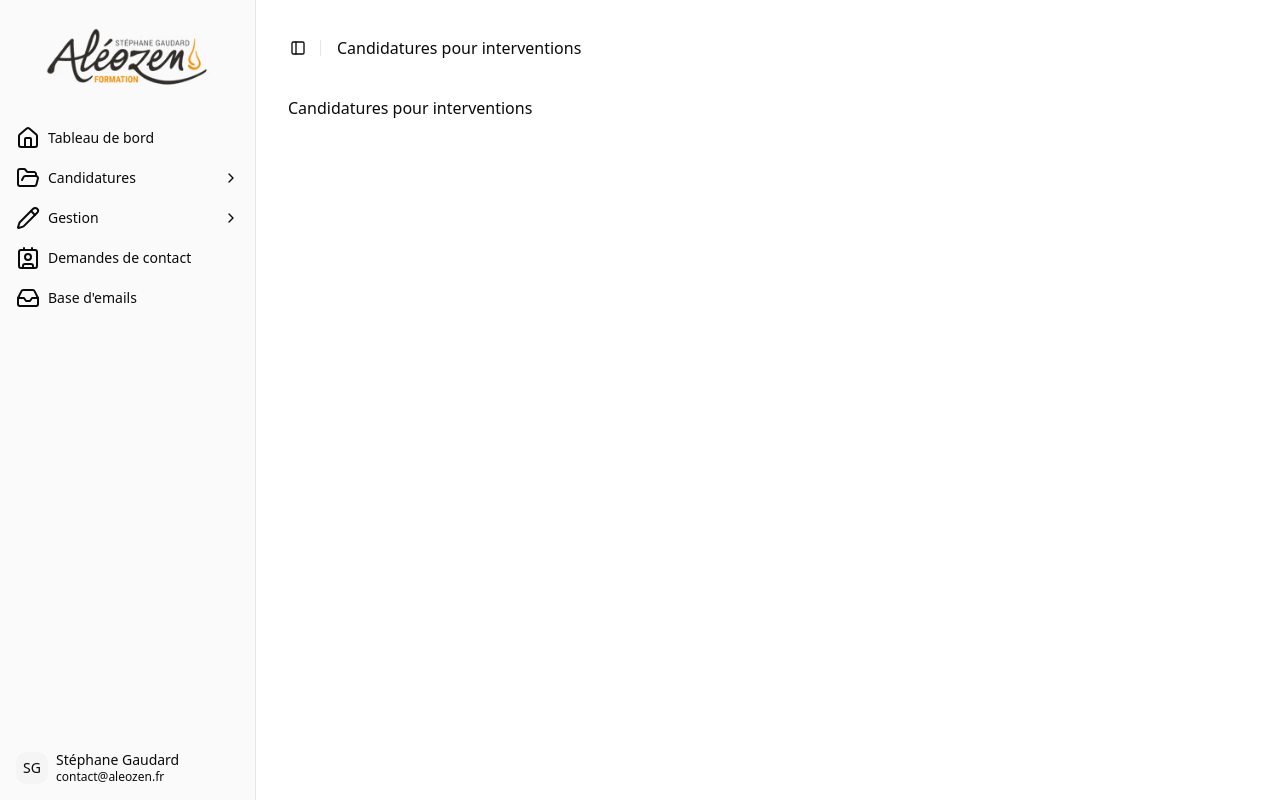
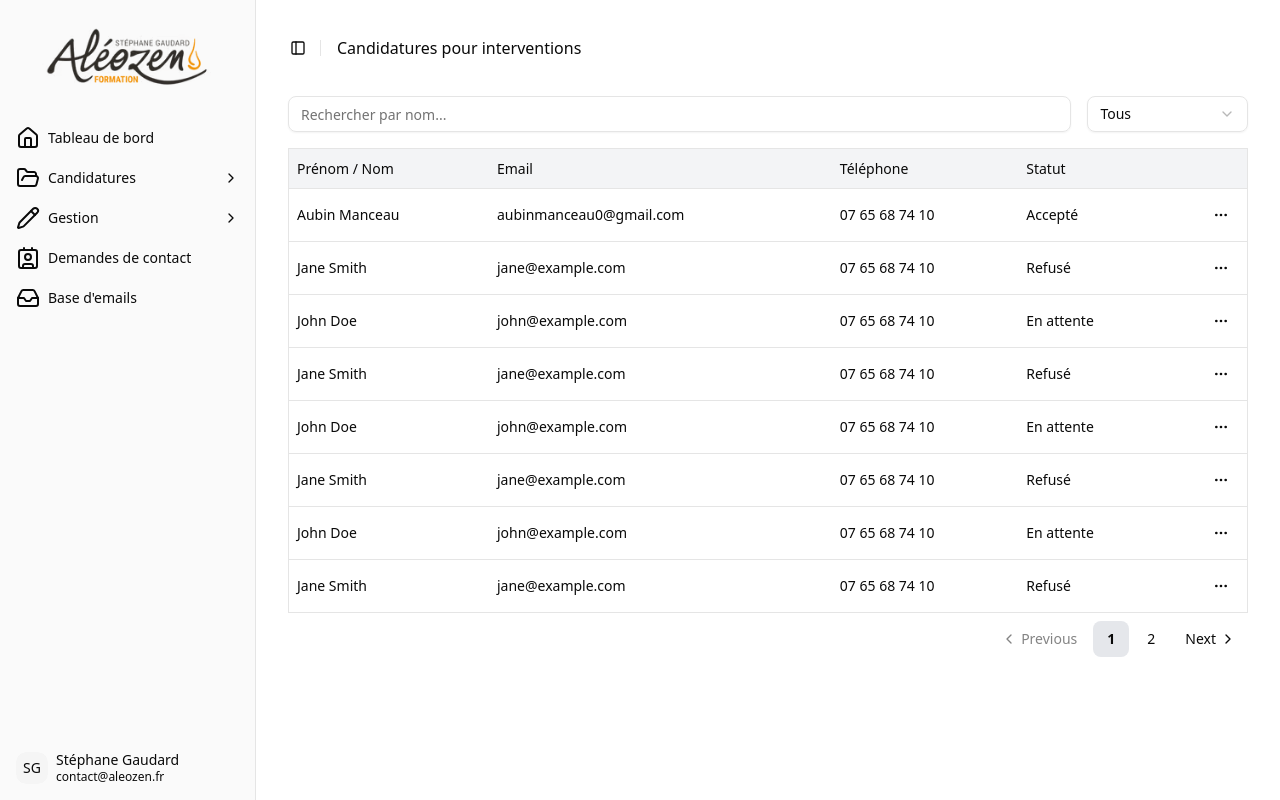
Before and after one commit to Math49/Aleozen_ERP, a Next.js app: page /candidatures/interventions in a window 1280 px wide. Built offline with nearby package versions, Linux system fonts and the light colour scheme.

Commit message:
add filter

```diff
--- a/package.json
+++ b/package.json
@@ -15,6 +15,7 @@
     "@radix-ui/react-dialog": "^1.1.6",
     "@radix-ui/react-dropdown-menu": "^2.1.6",
     "@radix-ui/react-label": "^2.1.2",
+    "@radix-ui/react-select": "^2.1.6",
     "@radix-ui/react-separator": "^1.1.2",
     "@radix-ui/react-slot": "^1.1.2",
     "@radix-ui/react-tooltip": "^1.1.8",
--- a/src/app/(dashboard)/candidatures/interventions/page.jsx
+++ b/src/app/(dashboard)/candidatures/interventions/page.jsx
@@ -1,11 +1,12 @@
 import { AppNavbar } from "@/components/navbar";
+import { DataTable } from "@/components/table/DataTable";
 
 export default function candidatureInterventions() {
   return (
     <>
       <AppNavbar pageName="Candidatures pour interventions"/>
       <div className="flex flex-col gap-6 p-8 pt-0 h-full">
-        <h1>Candidatures pour interventions</h1>
+        <DataTable />
       </div>
     </>
   );
--- a/src/app/(dashboard)/candidatures/stages/page.jsx
+++ b/src/app/(dashboard)/candidatures/stages/page.jsx
@@ -1,11 +1,12 @@
 import { AppNavbar } from "@/components/navbar";
+import { DataTable } from "@/components/table/DataTable";
 
 export default function candidatureStages() {
   return (
     <>
       <AppNavbar pageName="Candidatures pour stages"/>
       <div className="flex flex-col gap-6 p-8 pt-0 h-full">
-        <h1>Candidatures pour stages</h1>
+        <DataTable />
       </div>
     </>
   );
--- a/src/components/table/DataTable.jsx
+++ b/src/components/table/DataTable.jsx
@@ -1,42 +1,66 @@
 "use client";
 
+import { useState } from "react";
 import { Button } from "@/components/ui/button";
+import { Input } from "@/components/ui/input";
+import { Select, SelectContent, SelectItem, SelectTrigger, SelectValue } from "@/components/ui/select";
 import { Table, TableBody, TableCell, TableHead, TableHeader, TableRow } from "@/components/ui/table";
-import { MoreVertical } from "lucide-react";
-import { useState } from "react";
-import { Pagination, PaginationContent, PaginationEllipsis, PaginationItem, PaginationLink, PaginationPrevious, PaginationNext } from "@/components/ui/pagination";
+import { Ellipsis } from "lucide-react";
+import { Pagination, PaginationContent, PaginationItem, PaginationLink, PaginationPrevious, PaginationNext } from "@/components/ui/pagination";
 
 const users = [
   { id: 1, name: "Aubin Manceau", email: "aubinmanceau0@gmail.com", phone: "07 65 68 74 10", status: "accepted" },
   { id: 2, name: "Jane Smith", email: "jane@example.com", phone: "07 65 68 74 10", status: "refused" },
-  { id: 3, name: "Aubin Manceau", email: "aubinmanceau0@gmail.com", phone: "07 65 68 74 10", status: "accepted" },
-  { id: 4, name: "Aubin Manceau", email: "aubinmanceau0@gmail.com", phone: "07 65 68 74 10", status: "accepted" },
-  { id: 5, name: "Aubin Manceau", email: "aubinmanceau0@gmail.com", phone: "07 65 68 74 10", status: "accepted" },
-  { id: 6, name: "Aubin Manceau", email: "aubinmanceau0@gmail.com", phone: "07 65 68 74 10", status: "accepted" },
-  { id: 7, name: "Aubin Manceau", email: "aubinmanceau0@gmail.com", phone: "07 65 68 74 10", status: "accepted" },
-  { id: 8, name: "Aubin Manceau", email: "aubinmanceau0@gmail.com", phone: "07 65 68 74 10", status: "accepted" },
-  { id: 9, name: "Aubin Manceau", email: "aubinmanceau0@gmail.com", phone: "07 65 68 74 10", status: "accepted" },
-  { id: 10, name: "Aubin Manceau", email: "aubinmanceau0@gmail.com", phone: "07 65 68 74 10", status: "accepted" },
-  { id: 11, name: "Aubin Manceau", email: "aubinmanceau0@gmail.com", phone: "07 65 68 74 10", status: "accepted" },
-  { id: 12, name: "Aubin Manceau", email: "aubinmanceau0@gmail.com", phone: "07 65 68 74 10", status: "accepted" },
-  { id: 13, name: "Aubin Manceau", email: "aubinmanceau0@gmail.com", phone: "07 65 68 74 10", status: "accepted" },
-  { id: 14, name: "Aubin Manceau", email: "aubinmanceau0@gmail.com", phone: "07 65 68 74 10", status: "accepted" },
-  { id: 15, name: "Aubin Manceau", email: "aubinmanceau0@gmail.com", phone: "07 65 68 74 10", status: "accepted" },
+  { id: 3, name: "John Doe", email: "john@example.com", phone: "07 65 68 74 10", status: "pending" },
+  { id: 4, name: "Jane Smith", email: "jane@example.com", phone: "07 65 68 74 10", status: "refused" },
+  { id: 5, name: "John Doe", email: "john@example.com", phone: "07 65 68 74 10", status: "pending" },
+  { id: 6, name: "Jane Smith", email: "jane@example.com", phone: "07 65 68 74 10", status: "refused" },
+  { id: 7, name: "John Doe", email: "john@example.com", phone: "07 65 68 74 10", status: "pending" },
+  { id: 8, name: "Jane Smith", email: "jane@example.com", phone: "07 65 68 74 10", status: "refused" },
+  { id: 9, name: "John Doe", email: "john@example.com", phone: "07 65 68 74 10", status: "pending" },
+  { id: 10, name: "Jane Smith", email: "jane@example.com", phone: "07 65 68 74 10", status: "refused" },
+  { id: 11, name: "John Doe", email: "john@example.com", phone: "07 65 68 74 10", status: "pending" },
+  { id: 12, name: "Jane Smith", email: "jane@example.com", phone: "07 65 68 74 10", status: "refused" },
+  { id: 13, name: "John Doe", email: "john@example.com", phone: "07 65 68 74 10", status: "pending" },
 ];
 
-const ITEMS_PER_PAGE = 9;
+const ITEMS_PER_PAGE = 8;
 
 export function DataTable() {
     const [page, setPage] = useState(1);
-    const totalPages = Math.ceil(users.length / ITEMS_PER_PAGE);
+    const [search, setSearch] = useState("");
+    const [statusFilter, setStatusFilter] = useState("all");
 
+    const filteredUsers = users.filter(user =>
+        user.name.toLowerCase().includes(search.toLowerCase()) &&
+        (statusFilter === "all" || user.status === statusFilter)
+    );
+
+    const totalPages = Math.ceil(filteredUsers.length / ITEMS_PER_PAGE);
     const startIndex = (page - 1) * ITEMS_PER_PAGE;
     const endIndex = startIndex + ITEMS_PER_PAGE;
-    const paginatedUsers = users.slice(startIndex, endIndex);
+    const paginatedUsers = filteredUsers.slice(startIndex, endIndex);
 
     return (
-        <div className="h-full flex flex-col">
-            <div className="flex-1 overflow-auto">
+        <div className="h-full flex flex-col gap-2">
+            <div className="flex gap-4 mb-2">
+                <Input
+                    placeholder="Rechercher par nom..."
+                    value={search}
+                    onChange={(e) => setSearch(e.target.value)}
+                />
+                <Select onValueChange={setStatusFilter} value={statusFilter}>
+                    <SelectTrigger className="w-48">
+                        <SelectValue placeholder="Filtrer par statut" />
+                    </SelectTrigger>
+                    <SelectContent>
+                        <SelectItem value="all">Tous</SelectItem>
+                        <SelectItem value="accepted">Accepté</SelectItem>
+                        <SelectItem value="pending">En attente</SelectItem>
+                        <SelectItem value="refused">Refusé</SelectItem>
+                    </SelectContent>
+                </Select>
+            </div>
             <Table className="w-full border rounded-lg">
                 <TableHeader>
                     <TableRow className="bg-gray-100">
@@ -54,41 +78,30 @@
                             <TableCell>{user.email}</TableCell>
                             <TableCell>{user.phone}</TableCell>
                             <TableCell>
-                                {user.status === "accepted"
-                                        ? "Accepté"
-                                        : user.status === "pending"
-                                        ? "En attente"
-                                        : user.status === "refused"
-                                        ? "Refusé"
-                                        : "N/A"}
+                                {user.status === "accepted" ? "Accepté" : user.status === "pending" ? "En attente" : "Refusé"}
                             </TableCell>
                             <TableCell className="text-right">
-                                <Button variant="ghost" size="icon">
-                                        <MoreVertical className="h-5 w-5" />
+                                <Button variant="ghost" size="icon" className="cursor-pointer">
+                                    <Ellipsis className="h-5 w-5" />
                                 </Button>
                             </TableCell>
                         </TableRow>
                     ))}
                 </TableBody>
             </Table>
-            </div>
             <Pagination>
                 <PaginationContent>
                     <PaginationItem>
                         <PaginationPrevious
                             onClick={() => setPage((prev) => Math.max(prev - 1, 1))}
-                        className={`${
-                                page === 1 ? "pointer-events-none opacity-50" : "cursor-pointer"
-                        }`}
+                            className={`${page === 1 ? "pointer-events-none opacity-50" : "cursor-pointer"}`}
                         />
                     </PaginationItem>
                     {Array.from({ length: totalPages }, (_, i) => (
                         <PaginationItem key={i}>
                             <PaginationLink
                                 onClick={() => setPage(i + 1)}
-                                    className={`${
-                                            page === i + 1 ? "font-bold bg-gray-200 pointer-events-none" : "cursor-pointer"
-                                    }`}
+                                className={`${page === i + 1 ? "font-bold bg-gray-200 pointer-events-none" : "cursor-pointer"}`}
                             >
                                 {i + 1}
                             </PaginationLink>
@@ -97,9 +110,7 @@
                     <PaginationItem>
                         <PaginationNext
                             onClick={() => setPage((prev) => Math.min(prev + 1, totalPages))}
-                        className={`${
-                                page === totalPages ? "pointer-events-none opacity-50" : "cursor-pointer"
-                        }`}
+                            className={`${page === totalPages ? "pointer-events-none opacity-50" : "cursor-pointer"}`}
                         />
                     </PaginationItem>
                 </PaginationContent>
--- /dev/null
+++ b/src/components/ui/select.jsx
@@ -0,0 +1,166 @@
+"use client"
+
+import * as React from "react"
+import * as SelectPrimitive from "@radix-ui/react-select"
+import { CheckIcon, ChevronDownIcon, ChevronUpIcon } from "lucide-react"
+
+import { cn } from "@/lib/utils"
+
+function Select({
+  ...props
+}) {
+  return <SelectPrimitive.Root data-slot="select" {...props} />;
+}
+
+function SelectGroup({
+  ...props
+}) {
+  return <SelectPrimitive.Group data-slot="select-group" {...props} />;
+}
+
+function SelectValue({
+  ...props
+}) {
+  return <SelectPrimitive.Value data-slot="select-value" {...props} />;
+}
+
+function SelectTrigger({
+  className,
+  size = "default",
+  children,
+  ...props
+}) {
+  return (
+    <SelectPrimitive.Trigger
+      data-slot="select-trigger"
+      data-size={size}
+      className={cn(
+        "border-input data-[placeholder]:text-muted-foreground [&_svg:not([class*='text-'])]:text-muted-foreground focus-visible:border-ring focus-visible:ring-ring/50 aria-invalid:ring-destructive/20 dark:aria-invalid:ring-destructive/40 aria-invalid:border-destructive dark:bg-input/30 dark:hover:bg-input/50 flex w-fit items-center justify-between gap-2 rounded-md border bg-transparent px-3 py-2 text-sm whitespace-nowrap shadow-xs transition-[color,box-shadow] outline-none focus-visible:ring-[3px] disabled:cursor-not-allowed disabled:opacity-50 data-[size=default]:h-9 data-[size=sm]:h-8 *:data-[slot=select-value]:line-clamp-1 *:data-[slot=select-value]:flex *:data-[slot=select-value]:items-center *:data-[slot=select-value]:gap-2 [&_svg]:pointer-events-none [&_svg]:shrink-0 [&_svg:not([class*='size-'])]:size-4",
+        className
+      )}
+      {...props}>
+      {children}
+      <SelectPrimitive.Icon asChild>
+        <ChevronDownIcon className="size-4 opacity-50" />
+      </SelectPrimitive.Icon>
+    </SelectPrimitive.Trigger>
+  );
+}
+
+function SelectContent({
+  className,
+  children,
+  position = "popper",
+  ...props
+}) {
+  return (
+    <SelectPrimitive.Portal>
+      <SelectPrimitive.Content
+        data-slot="select-content"
+        className={cn(
+          "bg-popover text-popover-foreground data-[state=open]:animate-in data-[state=closed]:animate-out data-[state=closed]:fade-out-0 data-[state=open]:fade-in-0 data-[state=closed]:zoom-out-95 data-[state=open]:zoom-in-95 data-[side=bottom]:slide-in-from-top-2 data-[side=left]:slide-in-from-right-2 data-[side=right]:slide-in-from-left-2 data-[side=top]:slide-in-from-bottom-2 relative z-50 max-h-(--radix-select-content-available-height) min-w-[8rem] origin-(--radix-select-content-transform-origin) overflow-x-hidden overflow-y-auto rounded-md border shadow-md",
+          position === "popper" &&
+            "data-[side=bottom]:translate-y-1 data-[side=left]:-translate-x-1 data-[side=right]:translate-x-1 data-[side=top]:-translate-y-1",
+          className
+        )}
+        position={position}
+        {...props}>
+        <SelectScrollUpButton />
+        <SelectPrimitive.Viewport
+          className={cn("p-1", position === "popper" &&
+            "h-[var(--radix-select-trigger-height)] w-full min-w-[var(--radix-select-trigger-width)] scroll-my-1")}>
+          {children}
+        </SelectPrimitive.Viewport>
+        <SelectScrollDownButton />
+      </SelectPrimitive.Content>
+    </SelectPrimitive.Portal>
+  );
+}
+
+function SelectLabel({
+  className,
+  ...props
+}) {
+  return (
+    <SelectPrimitive.Label
+      data-slot="select-label"
+      className={cn("text-muted-foreground px-2 py-1.5 text-xs", className)}
+      {...props} />
+  );
+}
+
+function SelectItem({
+  className,
+  children,
+  ...props
+}) {
+  return (
+    <SelectPrimitive.Item
+      data-slot="select-item"
+      className={cn(
+        "focus:bg-accent focus:text-accent-foreground [&_svg:not([class*='text-'])]:text-muted-foreground relative flex w-full cursor-default items-center gap-2 rounded-sm py-1.5 pr-8 pl-2 text-sm outline-hidden select-none data-[disabled]:pointer-events-none data-[disabled]:opacity-50 [&_svg]:pointer-events-none [&_svg]:shrink-0 [&_svg:not([class*='size-'])]:size-4 *:[span]:last:flex *:[span]:last:items-center *:[span]:last:gap-2",
+        className
+      )}
+      {...props}>
+      <span className="absolute right-2 flex size-3.5 items-center justify-center">
+        <SelectPrimitive.ItemIndicator>
+          <CheckIcon className="size-4" />
+        </SelectPrimitive.ItemIndicator>
+      </span>
+      <SelectPrimitive.ItemText>{children}</SelectPrimitive.ItemText>
+    </SelectPrimitive.Item>
+  );
+}
+
+function SelectSeparator({
+  className,
+  ...props
+}) {
+  return (
+    <SelectPrimitive.Separator
+      data-slot="select-separator"
+      className={cn("bg-border pointer-events-none -mx-1 my-1 h-px", className)}
+      {...props} />
+  );
+}
+
+function SelectScrollUpButton({
+  className,
+  ...props
+}) {
+  return (
+    <SelectPrimitive.ScrollUpButton
+      data-slot="select-scroll-up-button"
+      className={cn("flex cursor-default items-center justify-center py-1", className)}
+      {...props}>
+      <ChevronUpIcon className="size-4" />
+    </SelectPrimitive.ScrollUpButton>
+  );
+}
+
+function SelectScrollDownButton({
+  className,
+  ...props
+}) {
+  return (
+    <SelectPrimitive.ScrollDownButton
+      data-slot="select-scroll-down-button"
+      className={cn("flex cursor-default items-center justify-center py-1", className)}
+      {...props}>
+      <ChevronDownIcon className="size-4" />
+    </SelectPrimitive.ScrollDownButton>
+  );
+}
+
+export {
+  Select,
+  SelectContent,
+  SelectGroup,
+  SelectItem,
+  SelectLabel,
+  SelectScrollDownButton,
+  SelectScrollUpButton,
+  SelectSeparator,
+  SelectTrigger,
+  SelectValue,
+}
```
Also changed, not shown: 1 other file (tests, documents, lock files or other folders). Lines whose indentation alone changed are shown as unchanged.
